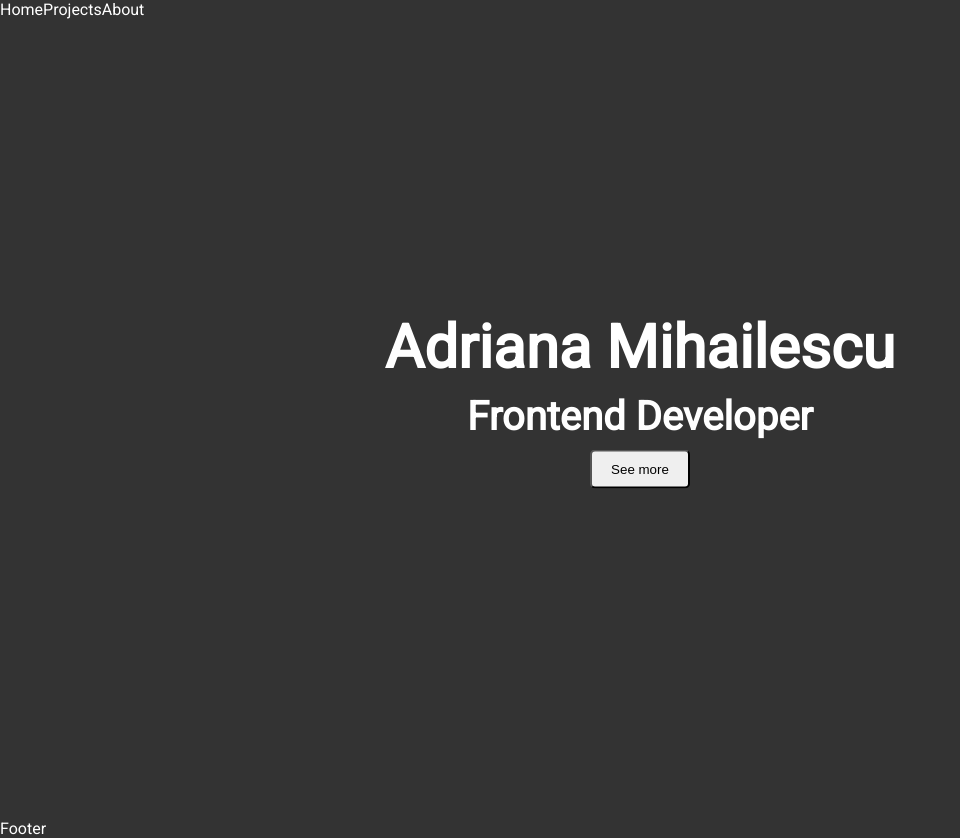
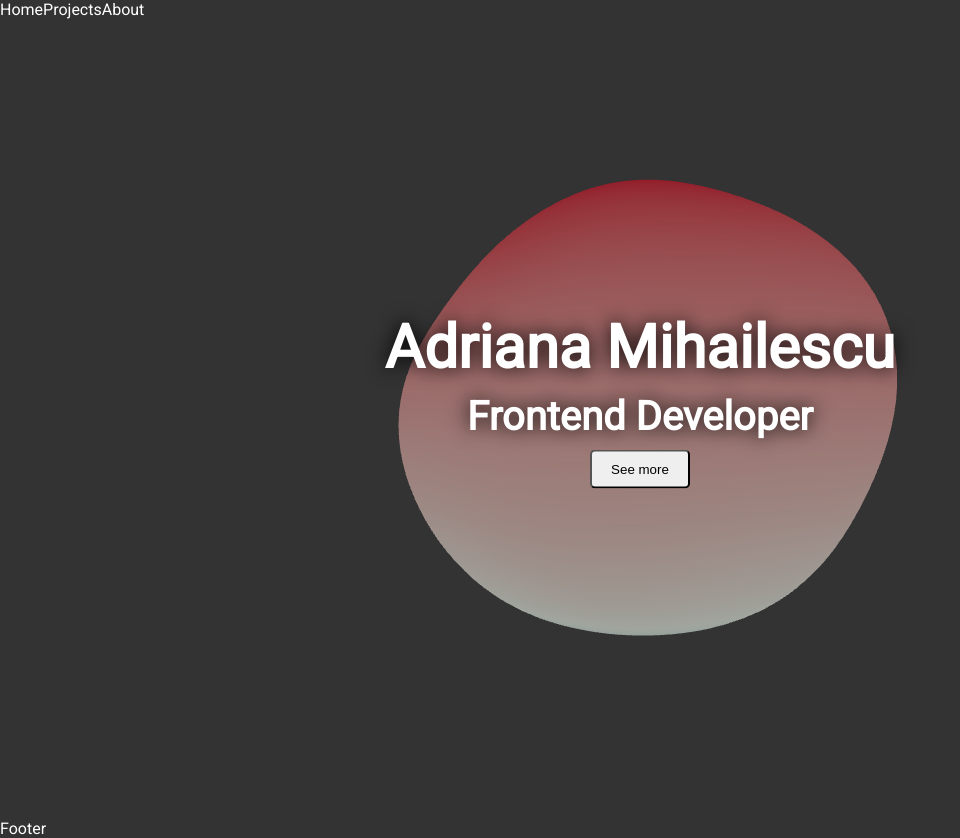
Before and after one commit to adrimihailescu/next-personal-web, a Next.js app: page / in a window 1280 px wide. Shown: the whole page, without its empty margins (0-960 px from the left). Built offline with nearby package versions, Linux system fonts and the light colour scheme.

Commit message:
add Blob component

```diff
--- /dev/null
+++ b/components/blob/Blob.jsx
@@ -0,0 +1,24 @@
+"use client";
+import { MeshDistortMaterial, GradientTexture } from "@react-three/drei";
+import { Canvas } from "@react-three/fiber";
+import React from "react";
+
+const Blob = (props) => {
+  return (
+    <Canvas {...props}>
+      <mesh scale={2}>
+        <ambientLight />
+        <sphereGeometry args={[1, 64, 64]} />
+        <MeshDistortMaterial roughness={0} speed={5}>
+          <GradientTexture
+            stops={[0, 0.8, 1]}
+            colors={["#e63946", "#f1faee", "#a8dadc"]}
+            size={100}
+          />
+        </MeshDistortMaterial>
+      </mesh>
+    </Canvas>
+  );
+};
+
+export default Blob;
--- a/components/landingPage/index.jsx
+++ b/components/landingPage/index.jsx
@@ -1,14 +1,16 @@
 import React from "react";
 import { useRouter } from "next/navigation";
 import styles from "./index.module.css";
+import Blob from "../blob/Blob";
 
 const HomePage = () => {
   const router = useRouter();
 
   return (
     <main className={styles.main}>
+      <Blob className={styles.blob} />
       <div className={styles.center}>
-        <h2 className={styles.header}>Adriana Mihailescu</h2>
+        <h1 className={styles.header}>Adriana Mihailescu</h1>
         <h2 className={styles.subtitle}>Frontend Developer</h2>
         <button className={styles.button} onClick={() => router.push("/about")}>
           See more
--- a/components/landingPage/index.module.css
+++ b/components/landingPage/index.module.css
@@ -20,9 +20,8 @@
 .header {
   font-size: 60px;
   font-weight: bold;
-  cursor: pointer;
   color: white;
-  /* -webkit-text-stroke: 3px white; */
+  text-shadow: 0px 0px 20px black;
   position: relative;
   margin-bottom: 10px;
 }
@@ -30,10 +29,20 @@
 .subtitle {
   font-size: 40px;
   margin-bottom: 10px;
+  position: relative;
+  text-shadow: 0px 0px 20px black;
 }
 
 .button {
   width: 100px;
   padding: 10px;
   border-radius: 5px;
+  position: relative;
+  cursor: pointer;
 }
+
+.blob {
+  position: absolute !important;
+  top: 50%;
+  transform: translate(0, -50%);
+}
--- a/package.json
+++ b/package.json
@@ -9,6 +9,7 @@
     "lint": "next lint"
   },
   "dependencies": {
+    "@react-three/drei": "^9.77.3",
     "@react-three/fiber": "^8.13.3",
     "contentful": "^10.3.0",
     "eslint": "8.43.0",
```
Also changed, not shown: 1 other file (tests, documents, lock files or other folders).
